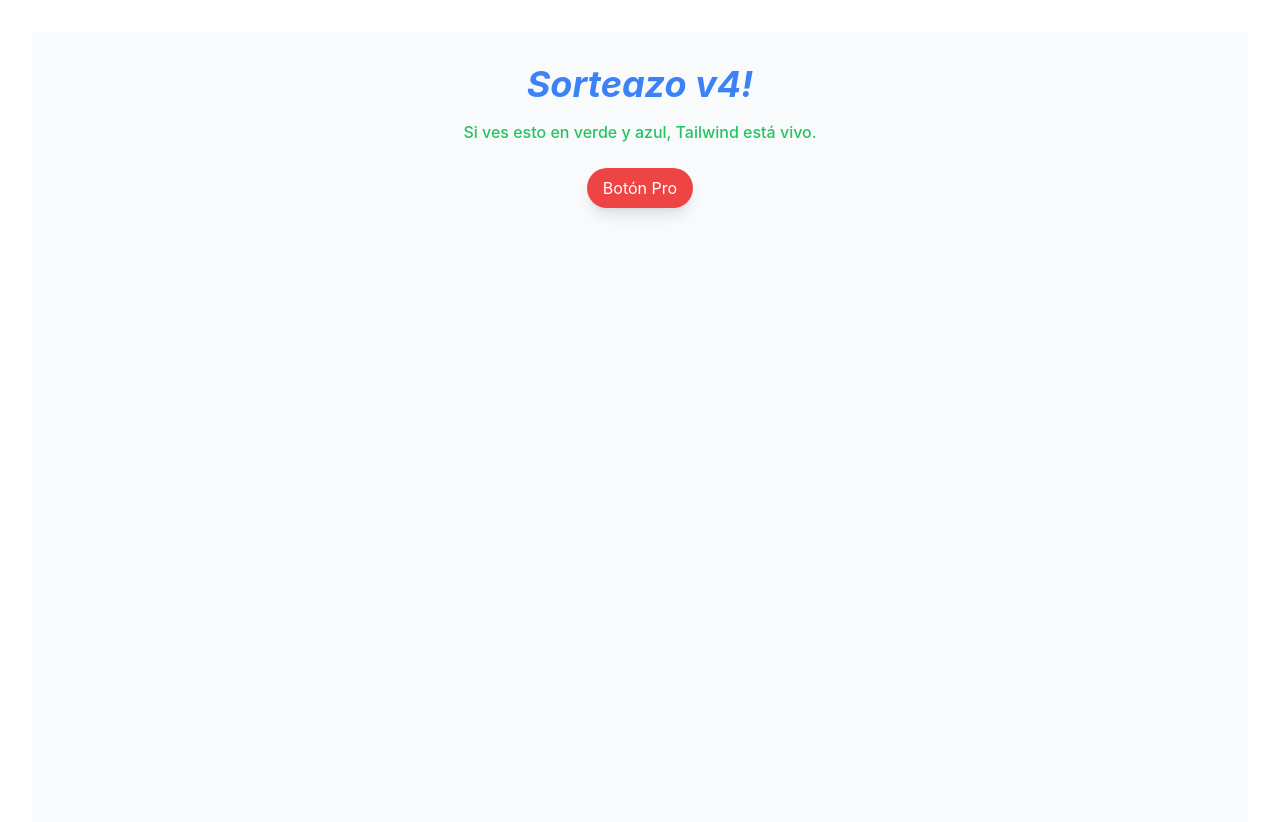
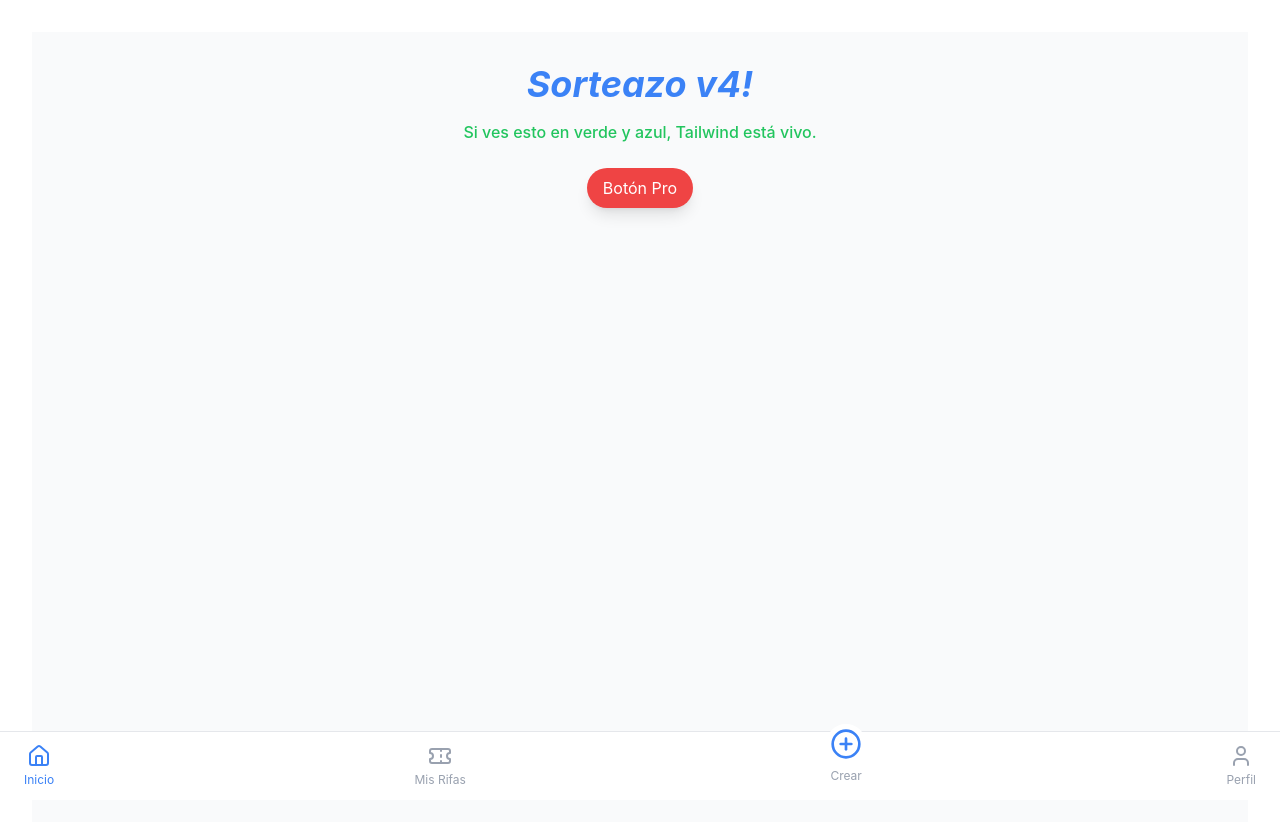
Before and after one commit to ClaudioMFCDev/sorteazo_app, a React (Vite) app in the folder client/: page / in a window 1280 px wide. Shown: the top 822 px of the page. Built offline with nearby package versions, Linux system fonts and the light colour scheme.

Commit message:
style(ui): use text color inheritance for navigation buttons

```diff
--- a/client/src/App.tsx
+++ b/client/src/App.tsx
@@ -1,8 +1,10 @@
 import './App.css'
+import { Bottom } from './components/layout/BottomNav'
 
 function App() {
 
   return (
+    <>
     <div className="min-h-screen bg-gray-50 p-8 flex flex-col items-center">
       <h1 className="text-4xl font-bold text-primary italic">
         Sorteazo v4!
@@ -14,6 +16,8 @@
         Botón Pro
       </button>
     </div>
+    <Bottom/>
+    </>
   )
 }
 
--- a/client/src/components/layout/BottomNav.tsx
+++ b/client/src/components/layout/BottomNav.tsx
@@ -12,9 +12,9 @@
                 <Ticket size={24}/>
                 <span className='text-xs mt-1'>Mis Rifas</span>
             </button>
-            <button>
-                <PlusCircle size={32} className='text-primary -mt-6 bg-white rounded-full border-4 border-white'/>
-                <span className='text-xs mt-1'>Perfil</span>
+            <button className='flex flex-col items-center text-gray-400'>
+                <PlusCircle size={40} className='text-primary -mt-6 bg-white rounded-full border-4 border-white'/>
+                <span className='text-xs mt-1'>Crear</span>
             </button>
             <button className='flex flex-col items-center text-gray-400'>
                 <User size={24}/>
```
